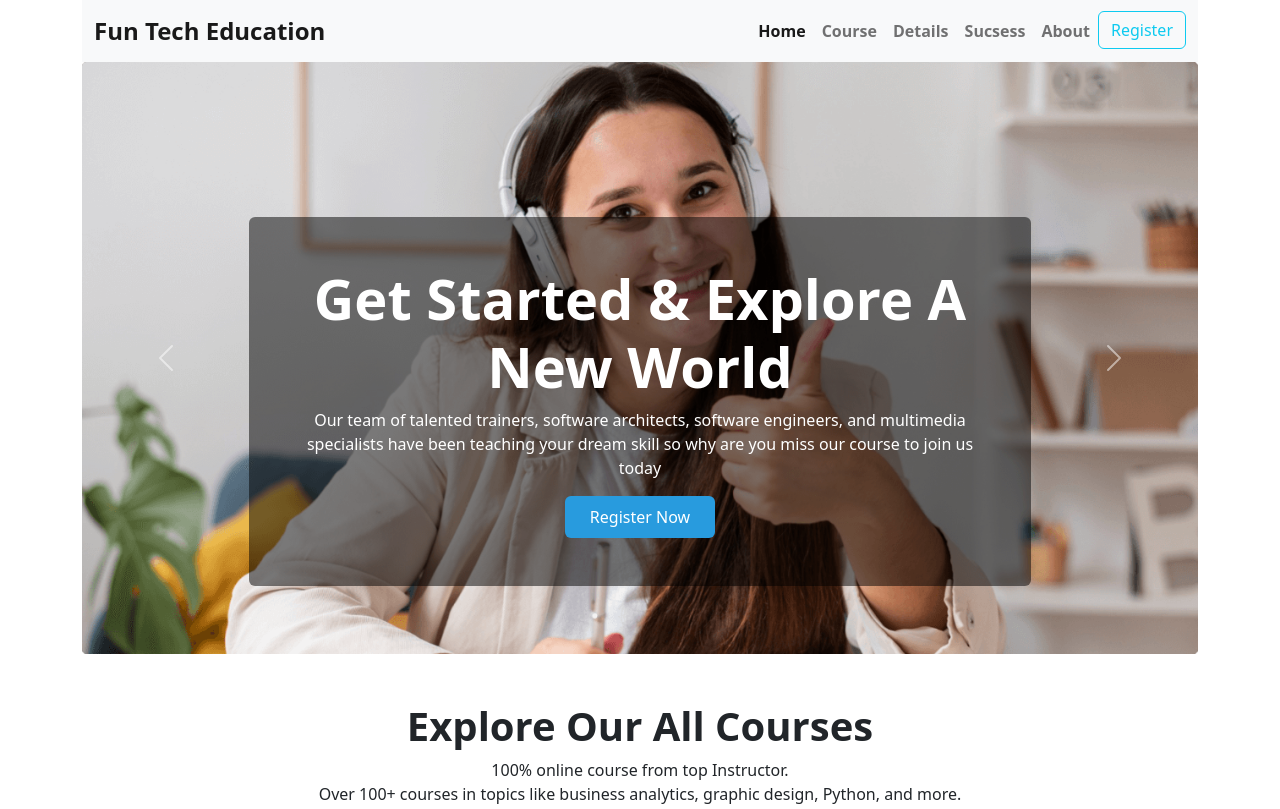
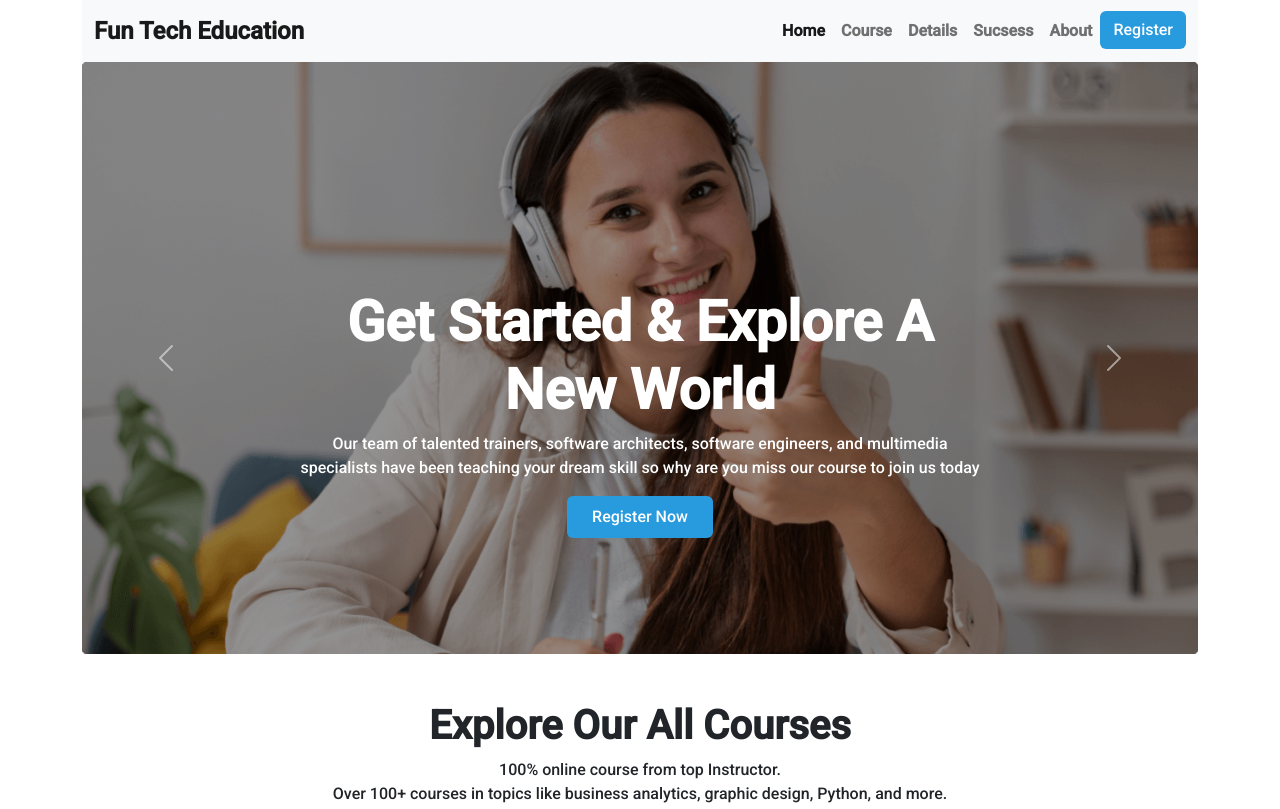
Before and after one commit to sh-mihad/m-3-assignmnet, a plain HTML site: page index.html in a window 1280 px wide. Shown: the top 809 px of the page. Drawn offline with nearby package versions, Linux system fonts and the light colour scheme.

Commit message:
ready-for-submit

```diff
--- a/index.html
+++ b/index.html
@@ -37,7 +37,7 @@
                     <a class="nav-link" href="#">About</a>
                   </li>
                   <li class="nav-item">
-                    <button class="btn btn-outline-info">Register</button>
+                    <button class="btn primary-btn">Register</button>
                   </li>
                 </ul>
               </div>
@@ -48,18 +48,18 @@
             <div id="carouselExampleCaptions" class="carousel slide" data-bs-ride="false">
               <div class="carousel-inner">
                 <div class="carousel-item active">
-                  <img src="images/cover/cover-1.png" class="d-block w-100 section-bg" alt="...">
-                  <div class="carousel-caption  section-bg-color mb-5 p-5 rounded">
-                    <h5 class="display-4 fw-bold">Get Started & Explore A New World</h5>
-                    <p>Our team of talented trainers,  software architects, software engineers, and multimedia specialists have been teaching your dream skill so why are you miss our course to join us today</p>
+                  <img src="images/cover/cover-1.png" class="d-block w-100 section-bg filter-img" alt="...">
+                  <div class="carousel-caption  mb-lg-5 p-lg-5 rounded">
+                    <h5 class="display-4  fw-bold">Get Started & Explore A New World</h5>
+                    <p class="d-none d-md-block">Our team of talented trainers,  software architects, software engineers, and multimedia specialists have been teaching your dream skill so why are you miss our course to join us today</p>
                     <button class="btn primary-btn px-4 py-2 ">Register Now</button>
                   </div>
                 </div>
                 <div class="carousel-item ">
-                  <img src="images/cover/cover-3.jpg" class="d-block w-100 section-bg" alt="...">
-                  <div class="carousel-caption  section-bg-color mb-5 p-5 rounded">
+                  <img src="images/cover/cover-3.jpg" class="d-block w-100 section-bg filter-img" alt="...">
+                  <div class="carousel-caption mb-5 p-5 rounded">
                     <h5 class="display-4 fw-bold">Get Started & Explore A New World</h5>
-                    <p>Our team of talented trainers,  software architects, software engineers, and multimedia specialists have been teaching your dream skill so why are you miss our course to join us today</p>
+                    <p class="d-none d-md-block">Our team of talented trainers,  software architects, software engineers, and multimedia specialists have been teaching your dream skill so why are you miss our course to join us today</p>
                     <button class="btn btn-primary px-4 py-2 ">Register Now</button>
                   </div>
                 </div>
@@ -202,7 +202,7 @@
               </div>
               <div class="col-12 col-lg-2">
                 <!-- Button trigger modal -->
-<button type="button" class="btn btn-light text-info" data-bs-toggle="modal" data-bs-target="#exampleModal">Register Now</button>
+<button type="button" class="btn btn-light text-info px-4 py-2" data-bs-toggle="modal" data-bs-target="#exampleModal">Register Now</button>
 
 <!-- Modal -->
 <div class="modal fade" id="exampleModal" tabindex="-1" aria-labelledby="exampleModalLabel" aria-hidden="true">
--- a/style/style.css
+++ b/style/style.css
@@ -1,12 +1,22 @@
+/* Font mian css  */
+
+@import url('https://fonts.googleapis.com/css2?family=Bebas+Neue&family=Montserrat:ital,wght@0,600;1,400&family=Roboto:wght@500&display=swap');
+
+body{
+    font-family: 'Roboto', sans-serif;
+}
+
+
+
 .primary-btn{
     background-color: #289BDE;
     color: white;
 
 }
+.filter-img{
+    filter: brightness(60%);
+}
 
-.section-bg-color{
-    background-color: rgba(0, 0, 0, 0.5);
-}
 .about-sec-bg{
     background-color: #F4FAFD;
 }
```
